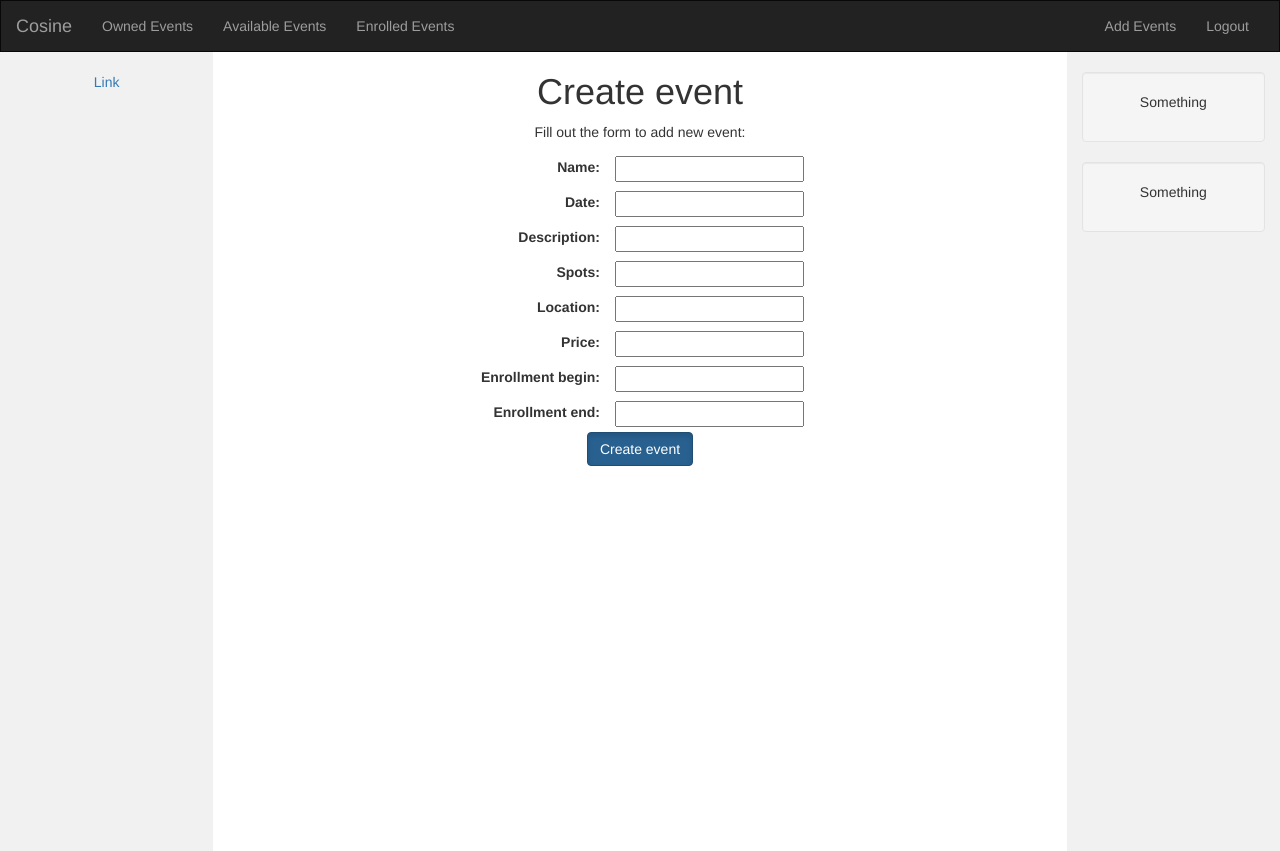
After one commit to KatarzynaSzydlowska/event-manage, a Django app: a page that uses cosine/templates/base.html in a window 1280 px wide. The commit adds this page. Shown: the top 851 px of the page. Run offline with Django 3.2, Linux system fonts and the light colour scheme; the visitor is signed in with stand-in values (Sample User, id 1); some libraries are stand-ins or nearby versions.

Commit message:
implement event addition form

```diff
--- a/cosine/forms.py
+++ b/cosine/forms.py
@@ -1,20 +1,25 @@
 from django.contrib.auth.models import User
 from django import forms
+from .models import Event
+from django.contrib.admin.widgets import AdminDateWidget
+import datetime
+
 
 class LoginForm(forms.Form):
     username = forms.CharField()
     password = forms.CharField(widget=forms.PasswordInput)
 
+
 class RegistrationForm(forms.ModelForm):
     first_name = forms.CharField()
     last_name = forms.CharField()
     email = forms.CharField()
-    password = forms.CharField(label = "Password", widget=forms.PasswordInput)
-    password2 = forms.CharField(label = "Retype password", widget=forms.PasswordInput)
+    password = forms.CharField(label="Password", widget=forms.PasswordInput)
+    password2 = forms.CharField(label="Retype password", widget=forms.PasswordInput)
 
     class Meta:
         model = User
-        help_texts = { 'username': None,}
+        help_texts = {'username': None, }
         fields = ['username', 'first_name', 'last_name', 'email']
 
     def clean_password2(self):
@@ -22,3 +27,18 @@ class RegistrationForm(forms.ModelForm):
         if cd['password'] != cd['password2']:
             raise forms.ValidationError("Passwords don't match!")
         return cd['password2']
+
+
+class EventForm(forms.ModelForm):
+    name = forms.CharField()
+    date = forms.DateTimeField(widget=forms.widgets.DateInput(attrs={'class': 'datetimepicker'}))
+    description = forms.CharField()
+    spots = forms.IntegerField()
+    location = forms.CharField()  # TODO,  change to some location framework
+    price = forms.FloatField()
+    enrollment_begin = forms.DateTimeField(widget=forms.widgets.DateInput(attrs={'class': 'datetimepicker'}))
+    enrollment_end = forms.DateTimeField(widget=forms.widgets.DateInput(attrs={'class': 'datetimepicker'}))
+
+    class Meta:
+        model = Event
+        fields = ['name', 'date', 'description', 'spots', 'location', 'price', 'enrollment_begin', 'enrollment_end']
--- a/cosine/templates/base.html
+++ b/cosine/templates/base.html
@@ -4,8 +4,11 @@
     <meta charset="UTF-8">
     <title>{% block title %}Cosine{% endblock %}</title>
     <link rel="stylesheet" href="https://maxcdn.bootstrapcdn.com/bootstrap/3.3.6/css/bootstrap.min.css">
+    <link href="//cdn.bootcss.com/bootstrap-datetimepicker/4.17.44/css/bootstrap-datetimepicker.min.css" rel="stylesheet">
     <script src="https://ajax.googleapis.com/ajax/libs/jquery/1.12.0/jquery.min.js"></script>
     <script src="//maxcdn.bootstrapcdn.com/bootstrap/3.3.6/js/bootstrap.min.js"></script>
+    <script src="//cdn.bootcss.com/moment.js/2.17.1/moment.min.js"></script>
+    <script src="//cdn.bootcss.com/bootstrap-datetimepicker/4.17.44/js/bootstrap-datetimepicker.min.js"></script>
 	<style>
     /* Remove the navbar's default margin-bottom and rounded borders */
 
@@ -39,6 +42,17 @@
       }
       .row.content {height:auto;}
     }
+    td {
+        text-align:left;
+    }
+    th {
+        padding: 5px;
+        padding-right: 15px;
+        text-align:right;
+    }
+    table {
+        margin: 0 auto;
+    }
   </style>
 </head>
 <body>
@@ -60,7 +74,7 @@
                     <li class=""><a href="{% url 'dashboard' %}">Enrolled Events</a></li>
                 </ul>
                 <ul class="nav navbar-nav navbar-right">
-                    <li class=""><a href="{% url 'dashboard' %}">Add Events</a></li>
+                    <li class=""><a href="{% url 'add_event' %}">Add Events</a></li>
                     <li class=""><a href="{% url 'logout' %}">Logout</a></li>
                 </ul>
                 {% else %}
--- /dev/null
+++ b/cosine/templates/cosine/add_event.html
@@ -0,0 +1,20 @@
+{% extends "base.html" %}
+{% block title %}Create event{% endblock %}
+{% block body %}
+<script type="text/javascript">
+  $(function() {
+    $('.datetimepicker').datetimepicker({
+            format:'YYYY-MM-DD HH:mm:ss'
+        });
+  });
+</script>
+<h1>Create event</h1>
+<p>Fill out the form to add new event:</p>
+<form action="." method="post">
+    <table>
+        {{ event_form.as_table }}
+    </table>
+{% csrf_token %}
+<p><button type="submit" class="btn btn-primary active">Create event</button></p>
+</form>
+{% endblock %}
--- a/cosine/templates/cosine/register.html
+++ b/cosine/templates/cosine/register.html
@@ -4,7 +4,9 @@
 <h1>Create account</h1>
 <p>Fill out the form to register:</p>
 <form action="." method="post">
-{{ user_form.as_p }}
+    <table>
+        {{ user_form.as_table }}
+    </table>
 {% csrf_token %}
 <p><button type="submit" class="btn btn-primary active">Create account</button></p>
 </form>
--- a/cosine/urls.py
+++ b/cosine/urls.py
@@ -4,9 +4,10 @@ from . import views
 
 urlpatterns = [
     url(r'^(?P<event_id>[0-9]+)$', views.detail, name="detail"),
-	url(r'^register/$', views.register, name='register'),
+    url(r'^register/$', views.register, name='register'),
     url(r'^login/$', auth_views.login, name='login'),
     url(r'^logout/$', auth_views.logout, name='logout'),
     url(r'^logout-then-login/$', auth_views.logout_then_login, name='logout_then_login'),
+    url(r'^add-event/$', views.add_event, name='add_event'),
     url(r'^$', views.dashboard, name='dashboard'),
 ]
--- a/cosine/views.py
+++ b/cosine/views.py
@@ -2,14 +2,16 @@ from .models import Event
 from django.shortcuts import render, get_object_or_404, redirect
 from django.contrib.auth import authenticate, login
 from django.views.generic import View
-from .forms import LoginForm, RegistrationForm
-from django.http import HttpResponse
+from .forms import LoginForm, RegistrationForm, EventForm
+from django.http import HttpResponseRedirect
 from django.contrib.auth.decorators import login_required
+from django.contrib.auth.models import User
 
 
 def detail(request, event_id):
     context = {'event': get_object_or_404(Event, pk=event_id)}
     return render(request, 'cosine/detail.html', context)
+
 
 def register(request):
     if request.method == 'POST':
@@ -21,8 +23,23 @@ def register(request):
             return render(request, 'cosine/register_done.html', {'new_user': new_user})
     else:
         user_form = RegistrationForm()
-    return render(request, 'cosine/register.html', {'user_form': user_form})
+        return render(request, 'cosine/register.html', {'user_form': user_form})
+
 
 @login_required
 def dashboard(request):
     return render(request, 'cosine/dashboard.html', {'section': 'dashboard'})
+
+
+@login_required
+def add_event(request):
+    if request.method == 'POST':
+        event_form = EventForm(request.POST)
+        if event_form.is_valid():
+            new_event = event_form.save(commit=False)
+            new_event.owner = User.objects.get(id=request.user.id)
+            new_event.save()
+            return redirect('detail',event_id=new_event.id)
+    else:
+        event_form = EventForm()
+        return render(request, 'cosine/add_event.html', {'event_form': event_form})
```
Also changed, not shown: cosine/tests.py (+64 -64 lines).
